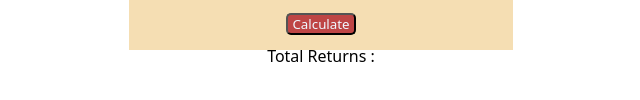
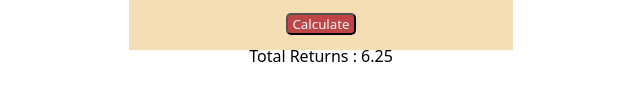
Before and after one commit to mdmonis25/10-Frontend, a plain HTML site: page fd.html in a window 1280 px wide. Both pictures are taken after typing "5", "5", "5" into the empty fields and a click on the button "Calculate". Shown: the part 530-630 px from the top of the page, 319-959 px from the left. Drawn offline with Linux system fonts and the light colour scheme.

Commit message:
Fd Calculator Completed

```diff
--- a/fd.html
+++ b/fd.html
@@ -95,7 +95,7 @@
         />
       </div>
       <button id="calculateBtn">Calculate</button>
-      <p class="result">Total Returns : <span class="op"></span></p>
+      <p class="result">Total Returns : <span class="op" id="op"></span></p>
     </div>
     <script>
       function calculateReturn(){
@@ -103,8 +103,8 @@
         const interest = parseFloat(document.getElementById("interest").value);
         const tenure = parseFloat(document.getElementById("tenure").value);
         console.log(principle,interest,tenure);
-        const res = principle*principle*interest*tenure/100;
-        document.getElementsByClassName("op").innerText = `${res.toFixed(2)}`;
+        const res = principle + (principle*interest*tenure)/100;
+        document.getElementById("op").innerText = `${res.toFixed(2)}`;
       }
       document.getElementById("calculateBtn").addEventListener('click',calculateReturn);
     </script>
```
